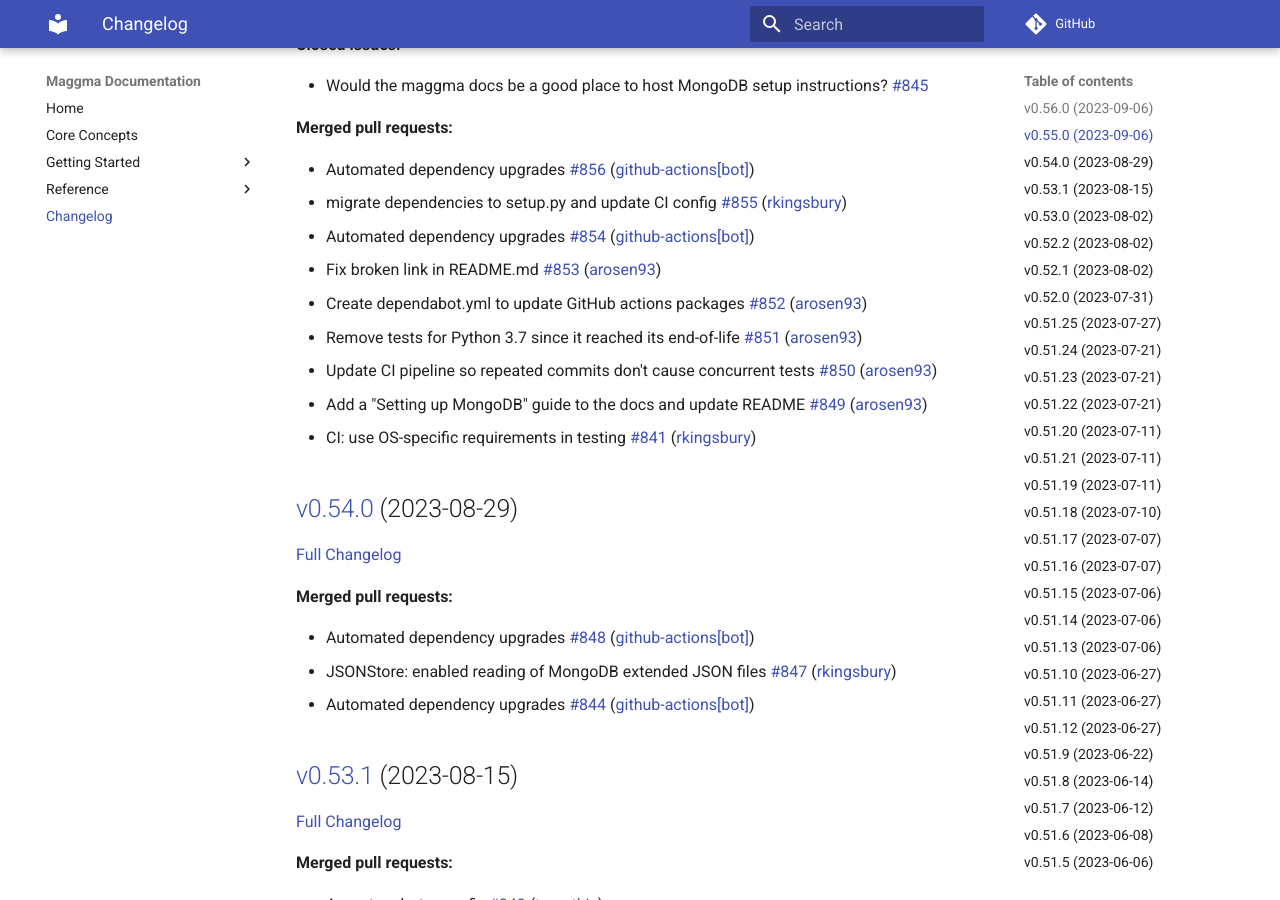
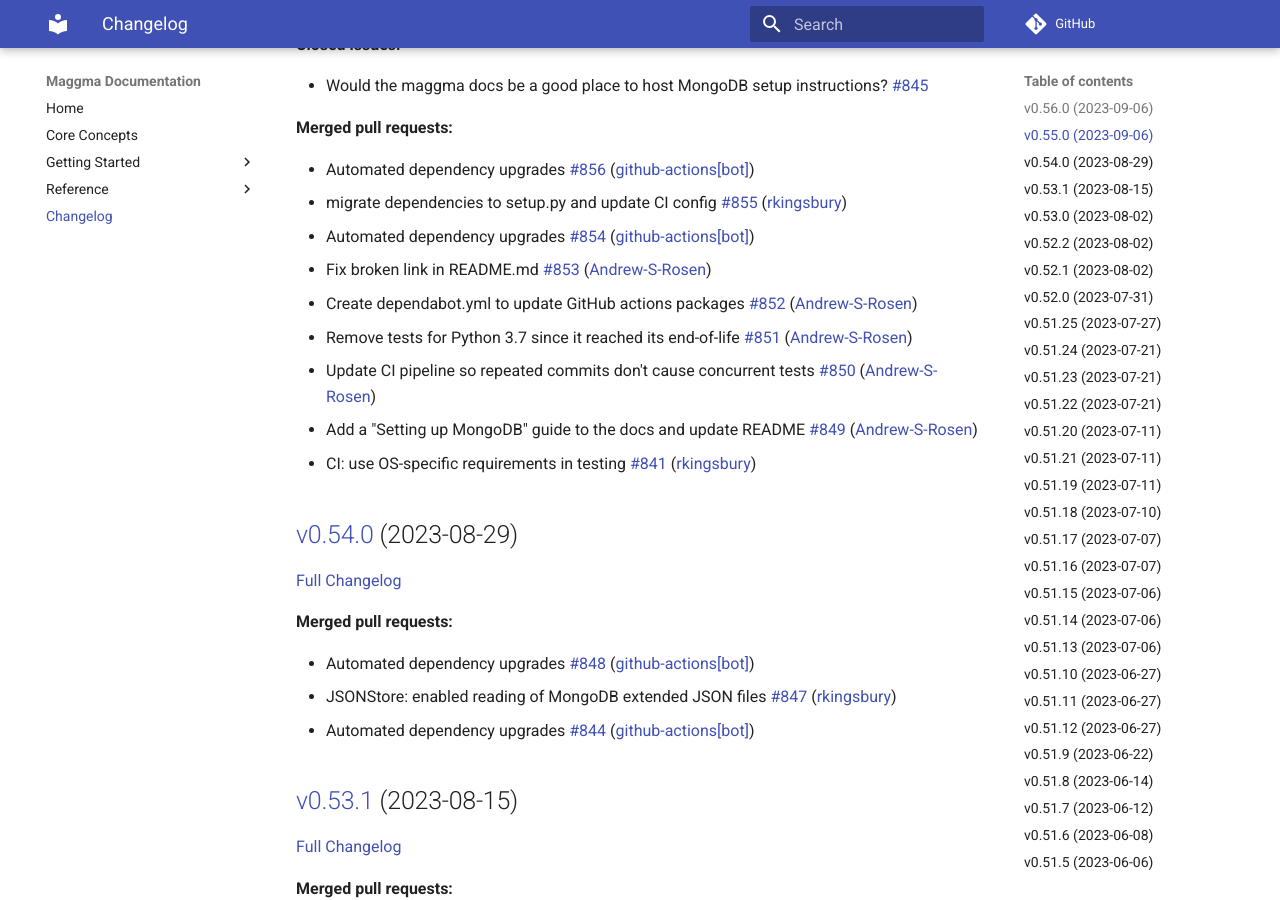
Before and after one commit to materialsproject/maggma, an MkDocs documentation site: the page built from docs/CHANGELOG.md, in a window 1280 px wide and 900 px high, scrolled down 357 px. Built offline with MkDocs 1.6.1 and Material for MkDocs 9.7.7, drawn with Linux system fonts in a browser that asks for light colours; comment, search, counter and statistics services are not loaded; some of the changed text lies outside the part shown.

Commit message:
Update @arosen93 to @Andrew-S-Rosen

```diff
--- a/docs/CHANGELOG.md
+++ b/docs/CHANGELOG.md
@@ -10,18 +10,18 @@
 
 **Closed issues:**
 
-- Would the maggma docs be a good place to host MongoDB setup instructions?  [\#845](https://github.com/materialsproject/maggma/issues/845)
+- Would the maggma docs be a good place to host MongoDB setup instructions? [\#845](https://github.com/materialsproject/maggma/issues/845)
 
 **Merged pull requests:**
 
 - Automated dependency upgrades [\#856](https://github.com/materialsproject/maggma/pull/856) ([github-actions[bot]](https://github.com/apps/github-actions))
 - migrate dependencies to setup.py and update CI config [\#855](https://github.com/materialsproject/maggma/pull/855) ([rkingsbury](https://github.com/rkingsbury))
 - Automated dependency upgrades [\#854](https://github.com/materialsproject/maggma/pull/854) ([github-actions[bot]](https://github.com/apps/github-actions))
-- Fix broken link in README.md [\#853](https://github.com/materialsproject/maggma/pull/853) ([arosen93](https://github.com/arosen93))
-- Create dependabot.yml to update GitHub actions packages [\#852](https://github.com/materialsproject/maggma/pull/852) ([arosen93](https://github.com/arosen93))
-- Remove tests for Python 3.7 since it reached its end-of-life [\#851](https://github.com/materialsproject/maggma/pull/851) ([arosen93](https://github.com/arosen93))
-- Update CI pipeline so repeated commits don't cause concurrent tests [\#850](https://github.com/materialsproject/maggma/pull/850) ([arosen93](https://github.com/arosen93))
-- Add a "Setting up MongoDB" guide to the docs and update README [\#849](https://github.com/materialsproject/maggma/pull/849) ([arosen93](https://github.com/arosen93))
+- Fix broken link in README.md [\#853](https://github.com/materialsproject/maggma/pull/853) ([Andrew-S-Rosen](https://github.com/Andrew-S-Rosen))
+- Create dependabot.yml to update GitHub actions packages [\#852](https://github.com/materialsproject/maggma/pull/852) ([Andrew-S-Rosen](https://github.com/Andrew-S-Rosen))
+- Remove tests for Python 3.7 since it reached its end-of-life [\#851](https://github.com/materialsproject/maggma/pull/851) ([Andrew-S-Rosen](https://github.com/Andrew-S-Rosen))
+- Update CI pipeline so repeated commits don't cause concurrent tests [\#850](https://github.com/materialsproject/maggma/pull/850) ([Andrew-S-Rosen](https://github.com/Andrew-S-Rosen))
+- Add a "Setting up MongoDB" guide to the docs and update README [\#849](https://github.com/materialsproject/maggma/pull/849) ([Andrew-S-Rosen](https://github.com/Andrew-S-Rosen))
 - CI: use OS-specific requirements in testing [\#841](https://github.com/materialsproject/maggma/pull/841) ([rkingsbury](https://github.com/rkingsbury))
 
 ## [v0.54.0](https://github.com/materialsproject/maggma/tree/v0.54.0) (2023-08-29)
@@ -77,7 +77,7 @@
 
 **Merged pull requests:**
 
-- Some cleanup: `isort`, updated classifiers, remove unused kwarg [\#833](https://github.com/materialsproject/maggma/pull/833) ([arosen93](https://github.com/arosen93))
+- Some cleanup: `isort`, updated classifiers, remove unused kwarg [\#833](https://github.com/materialsproject/maggma/pull/833) ([Andrew-S-Rosen](https://github.com/Andrew-S-Rosen))
 
 ## [v0.51.24](https://github.com/materialsproject/maggma/tree/v0.51.24) (2023-07-21)
 
@@ -117,7 +117,7 @@
 
 **Merged pull requests:**
 
-- Fixe ruamel.yaml dependency  [\#823](https://github.com/materialsproject/maggma/pull/823) ([jmmshn](https://github.com/jmmshn))
+- Fixe ruamel.yaml dependency [\#823](https://github.com/materialsproject/maggma/pull/823) ([jmmshn](https://github.com/jmmshn))
 
 ## [v0.51.19](https://github.com/materialsproject/maggma/tree/v0.51.19) (2023-07-11)
 
@@ -133,7 +133,7 @@
 
 **Merged pull requests:**
 
-- Add `MontyStore` to `maggma.stores.__init__` [\#819](https://github.com/materialsproject/maggma/pull/819) ([arosen93](https://github.com/arosen93))
+- Add `MontyStore` to `maggma.stores.__init__` [\#819](https://github.com/materialsproject/maggma/pull/819) ([Andrew-S-Rosen](https://github.com/Andrew-S-Rosen))
 
 ## [v0.51.17](https://github.com/materialsproject/maggma/tree/v0.51.17) (2023-07-07)
 
@@ -218,7 +218,7 @@
 **Merged pull requests:**
 
 - Fixing bug in azure multi worker test [\#808](https://github.com/materialsproject/maggma/pull/808) ([gpetretto](https://github.com/gpetretto))
-- Clarify docstring for `MontyDB` and add missing `self.database` property [\#806](https://github.com/materialsproject/maggma/pull/806) ([arosen93](https://github.com/arosen93))
+- Clarify docstring for `MontyDB` and add missing `self.database` property [\#806](https://github.com/materialsproject/maggma/pull/806) ([Andrew-S-Rosen](https://github.com/Andrew-S-Rosen))
 - Add CodeQL workflow for GitHub code scanning [\#743](https://github.com/materialsproject/maggma/pull/743) ([lgtm-com[bot]](https://github.com/apps/lgtm-com))
 
 ## [v0.51.7](https://github.com/materialsproject/maggma/tree/v0.51.7) (2023-06-12)
@@ -413,7 +413,7 @@
 **Merged pull requests:**
 
 - FileStore: fix metadata overwriting path [\#736](https://github.com/materialsproject/maggma/pull/736) ([rkingsbury](https://github.com/rkingsbury))
-- JSONStore: fix last\_updated serialization problem [\#735](https://github.com/materialsproject/maggma/pull/735) ([rkingsbury](https://github.com/rkingsbury))
+- JSONStore: fix last_updated serialization problem [\#735](https://github.com/materialsproject/maggma/pull/735) ([rkingsbury](https://github.com/rkingsbury))
 
 ## [v0.49.6](https://github.com/materialsproject/maggma/tree/v0.49.6) (2022-10-21)
 
@@ -477,7 +477,7 @@
 
 **Merged pull requests:**
 
-- Add ssh\_tunnel option to GridFSStore [\#707](https://github.com/materialsproject/maggma/pull/707) ([utf](https://github.com/utf))
+- Add ssh_tunnel option to GridFSStore [\#707](https://github.com/materialsproject/maggma/pull/707) ([utf](https://github.com/utf))
 
 ## [v0.48.0](https://github.com/materialsproject/maggma/tree/v0.48.0) (2022-08-04)
 
@@ -573,7 +573,7 @@
 
 **Merged pull requests:**
 
-- minor bug fix in remove\_docs [\#626](https://github.com/materialsproject/maggma/pull/626) ([jmmshn](https://github.com/jmmshn))
+- minor bug fix in remove_docs [\#626](https://github.com/materialsproject/maggma/pull/626) ([jmmshn](https://github.com/jmmshn))
 
 ## [v0.45.0](https://github.com/materialsproject/maggma/tree/v0.45.0) (2022-04-14)
 
@@ -589,7 +589,7 @@
 
 **Merged pull requests:**
 
-- JSONStore: file\_writable -\> read\_only [\#625](https://github.com/materialsproject/maggma/pull/625) ([rkingsbury](https://github.com/rkingsbury))
+- JSONStore: file_writable -\> read_only [\#625](https://github.com/materialsproject/maggma/pull/625) ([rkingsbury](https://github.com/rkingsbury))
 
 ## [v0.44.4](https://github.com/materialsproject/maggma/tree/v0.44.4) (2022-04-12)
 
@@ -646,7 +646,7 @@
 
 **Merged pull requests:**
 
-- mongoclient\_kwargs [\#575](https://github.com/materialsproject/maggma/pull/575) ([jmmshn](https://github.com/jmmshn))
+- mongoclient_kwargs [\#575](https://github.com/materialsproject/maggma/pull/575) ([jmmshn](https://github.com/jmmshn))
 - change cleint -\> resource in aws tests [\#574](https://github.com/materialsproject/maggma/pull/574) ([jmmshn](https://github.com/jmmshn))
 
 ## [v0.41.0](https://github.com/materialsproject/maggma/tree/v0.41.0) (2022-02-15)
@@ -729,7 +729,7 @@
 
 **Merged pull requests:**
 
-- Changes to accommodate new pymongo  [\#517](https://github.com/materialsproject/maggma/pull/517) ([munrojm](https://github.com/munrojm))
+- Changes to accommodate new pymongo [\#517](https://github.com/materialsproject/maggma/pull/517) ([munrojm](https://github.com/munrojm))
 
 ## [v0.33.2](https://github.com/materialsproject/maggma/tree/v0.33.2) (2021-12-01)
 
@@ -795,7 +795,7 @@
 
 **Merged pull requests:**
 
-- Add from\_launchpad\_file classmethod to MongoStore [\#476](https://github.com/materialsproject/maggma/pull/476) ([sivonxay](https://github.com/sivonxay))
+- Add from_launchpad_file classmethod to MongoStore [\#476](https://github.com/materialsproject/maggma/pull/476) ([sivonxay](https://github.com/sivonxay))
 
 ## [v0.30.4](https://github.com/materialsproject/maggma/tree/v0.30.4) (2021-08-04)
 
@@ -884,7 +884,7 @@
 **Closed issues:**
 
 - Indescriptive error when not specifying any builders in CLI [\#446](https://github.com/materialsproject/maggma/issues/446)
-- Add port auto-negotiation  [\#445](https://github.com/materialsproject/maggma/issues/445)
+- Add port auto-negotiation [\#445](https://github.com/materialsproject/maggma/issues/445)
 
 **Merged pull requests:**
 
@@ -924,7 +924,7 @@
 
 **Merged pull requests:**
 
-- No Progress bars  [\#382](https://github.com/materialsproject/maggma/pull/382) ([shyamd](https://github.com/shyamd))
+- No Progress bars [\#382](https://github.com/materialsproject/maggma/pull/382) ([shyamd](https://github.com/shyamd))
 
 ## [v0.25.0](https://github.com/materialsproject/maggma/tree/v0.25.0) (2020-12-04)
 
@@ -970,7 +970,7 @@
 
 **Merged pull requests:**
 
-- Small fix to make sure searchable\_fields are updated [\#303](https://github.com/materialsproject/maggma/pull/303) ([jmmshn](https://github.com/jmmshn))
+- Small fix to make sure searchable_fields are updated [\#303](https://github.com/materialsproject/maggma/pull/303) ([jmmshn](https://github.com/jmmshn))
 
 ## [v0.23.3](https://github.com/materialsproject/maggma/tree/v0.23.3) (2020-09-23)
 
@@ -1033,9 +1033,9 @@
 **Merged pull requests:**
 
 - Ensure Metadata in Documents from GridFS [\#222](https://github.com/materialsproject/maggma/pull/222) ([shyamd](https://github.com/shyamd))
-- Projection\_Builder tests [\#213](https://github.com/materialsproject/maggma/pull/213) ([acrutt](https://github.com/acrutt))
+- Projection_Builder tests [\#213](https://github.com/materialsproject/maggma/pull/213) ([acrutt](https://github.com/acrutt))
 - \[WIP\] Proper multithreading and msgpack fix [\#205](https://github.com/materialsproject/maggma/pull/205) ([jmmshn](https://github.com/jmmshn))
-- Fix projection\_builder.update\_targets\(\) [\#179](https://github.com/materialsproject/maggma/pull/179) ([acrutt](https://github.com/acrutt))
+- Fix projection_builder.update_targets\(\) [\#179](https://github.com/materialsproject/maggma/pull/179) ([acrutt](https://github.com/acrutt))
 
 ## [v0.21.0](https://github.com/materialsproject/maggma/tree/v0.21.0) (2020-06-22)
 
@@ -1044,8 +1044,8 @@
 **Merged pull requests:**
 
 - Reconstruct metadata from index in S3 Store [\#182](https://github.com/materialsproject/maggma/pull/182) ([jmmshn](https://github.com/jmmshn))
-- MapBuilder retry\_failed Fix [\#180](https://github.com/materialsproject/maggma/pull/180) ([acrutt](https://github.com/acrutt))
-- MapBuilder retry\_failed bug [\#111](https://github.com/materialsproject/maggma/pull/111) ([acrutt](https://github.com/acrutt))
+- MapBuilder retry_failed Fix [\#180](https://github.com/materialsproject/maggma/pull/180) ([acrutt](https://github.com/acrutt))
+- MapBuilder retry_failed bug [\#111](https://github.com/materialsproject/maggma/pull/111) ([acrutt](https://github.com/acrutt))
 
 ## [v0.20.0](https://github.com/materialsproject/maggma/tree/v0.20.0) (2020-05-02)
 
@@ -1067,7 +1067,7 @@
 
 **Closed issues:**
 
-- ISSUE: newer\_in method incompatible with GridFSStore [\#113](https://github.com/materialsproject/maggma/issues/113)
+- ISSUE: newer_in method incompatible with GridFSStore [\#113](https://github.com/materialsproject/maggma/issues/113)
 
 **Merged pull requests:**
 
@@ -1100,7 +1100,7 @@
 
 - Various Bug Fixes [\#109](https://github.com/materialsproject/maggma/pull/109) ([shyamd](https://github.com/shyamd))
 - Addition of Projection Builder [\#99](https://github.com/materialsproject/maggma/pull/99) ([acrutt](https://github.com/acrutt))
-- Fix issues with last\_updated in MapBuilder [\#98](https://github.com/materialsproject/maggma/pull/98) ([shyamd](https://github.com/shyamd))
+- Fix issues with last_updated in MapBuilder [\#98](https://github.com/materialsproject/maggma/pull/98) ([shyamd](https://github.com/shyamd))
 - autonotebook for tqdm [\#97](https://github.com/materialsproject/maggma/pull/97) ([shyamd](https://github.com/shyamd))
 
 ## [v0.16.1](https://github.com/materialsproject/maggma/tree/v0.16.1) (2020-01-28)
@@ -1129,7 +1129,7 @@
 
 - Builder Reporting [\#78](https://github.com/materialsproject/maggma/issues/78)
 - ZeroMQ based multi-node processing [\#76](https://github.com/materialsproject/maggma/issues/76)
-- Add time limits to process\_item? \(Possibly just in MapBuilder?\) [\#45](https://github.com/materialsproject/maggma/issues/45)
+- Add time limits to process_item? \(Possibly just in MapBuilder?\) [\#45](https://github.com/materialsproject/maggma/issues/45)
 
 **Merged pull requests:**
 
@@ -1147,12 +1147,12 @@
 
 **Closed issues:**
 
-- Preserve last\_updated for MapBuilder [\#58](https://github.com/materialsproject/maggma/issues/58)
+- Preserve last_updated for MapBuilder [\#58](https://github.com/materialsproject/maggma/issues/58)
 - Move away from mpi4py [\#51](https://github.com/materialsproject/maggma/issues/51)
 - Run serial processor directly from builder [\#48](https://github.com/materialsproject/maggma/issues/48)
 - Update while processing [\#42](https://github.com/materialsproject/maggma/issues/42)
 - Running JSONStore.connect\(\) multiple times leads to undefined behavior [\#40](https://github.com/materialsproject/maggma/issues/40)
-- get\_criteria directly invokes mongo commands [\#38](https://github.com/materialsproject/maggma/issues/38)
+- get_criteria directly invokes mongo commands [\#38](https://github.com/materialsproject/maggma/issues/38)
 - Cursor timeouts common [\#35](https://github.com/materialsproject/maggma/issues/35)
 - Possible solution to "stalled" Runner.run ? [\#29](https://github.com/materialsproject/maggma/issues/29)
 
@@ -1208,7 +1208,7 @@
 - Simplification of Validator class + tests [\#39](https://github.com/materialsproject/maggma/pull/39) ([mkhorton](https://github.com/mkhorton))
 - Fix for Jupyter detection for tqdm [\#36](https://github.com/materialsproject/maggma/pull/36) ([mkhorton](https://github.com/mkhorton))
 - Add tqdm widget inside Jupyter [\#34](https://github.com/materialsproject/maggma/pull/34) ([mkhorton](https://github.com/mkhorton))
-- Change update\_targets log level from debug to exception [\#32](https://github.com/materialsproject/maggma/pull/32) ([mkhorton](https://github.com/mkhorton))
+- Change update_targets log level from debug to exception [\#32](https://github.com/materialsproject/maggma/pull/32) ([mkhorton](https://github.com/mkhorton))
 - Jointstore [\#23](https://github.com/materialsproject/maggma/pull/23) ([montoyjh](https://github.com/montoyjh))
 
 ## [v0.8.0](https://github.com/materialsproject/maggma/tree/v0.8.0) (2018-08-22)
@@ -1218,7 +1218,7 @@
 **Merged pull requests:**
 
 - \[WIP\] Improve/refactor examples and move inside maggma namespace [\#30](https://github.com/materialsproject/maggma/pull/30) ([dwinston](https://github.com/dwinston))
-- Fix mrun with default num\_workers. Add test. [\#28](https://github.com/materialsproject/maggma/pull/28) ([dwinston](https://github.com/dwinston))
+- Fix mrun with default num_workers. Add test. [\#28](https://github.com/materialsproject/maggma/pull/28) ([dwinston](https://github.com/dwinston))
 
 ## [v0.6.5](https://github.com/materialsproject/maggma/tree/v0.6.5) (2018-06-07)
 
@@ -1246,7 +1246,7 @@
 
 **Merged pull requests:**
 
-- Help user if e.g. target store built without lu\_field [\#26](https://github.com/materialsproject/maggma/pull/26) ([dwinston](https://github.com/dwinston))
+- Help user if e.g. target store built without lu_field [\#26](https://github.com/materialsproject/maggma/pull/26) ([dwinston](https://github.com/dwinston))
 
 ## [v0.6.0](https://github.com/materialsproject/maggma/tree/v0.6.0) (2018-05-01)
 
@@ -1326,6 +1326,4 @@
 - add lava code and tool execution script [\#5](https://github.com/materialsproject/maggma/pull/5) ([gilbertozp](https://github.com/gilbertozp))
 - Add eclipse project files to .gitignore [\#2](https://github.com/materialsproject/maggma/pull/2) ([gilbertozp](https://github.com/gilbertozp))
 
-
-
-\* *This Changelog was automatically generated by [github_changelog_generator](https://github.com/github-changelog-generator/github-changelog-generator)*
+\* _This Changelog was automatically generated by [github_changelog_generator](https://github.com/github-changelog-generator/github-changelog-generator)_
```
